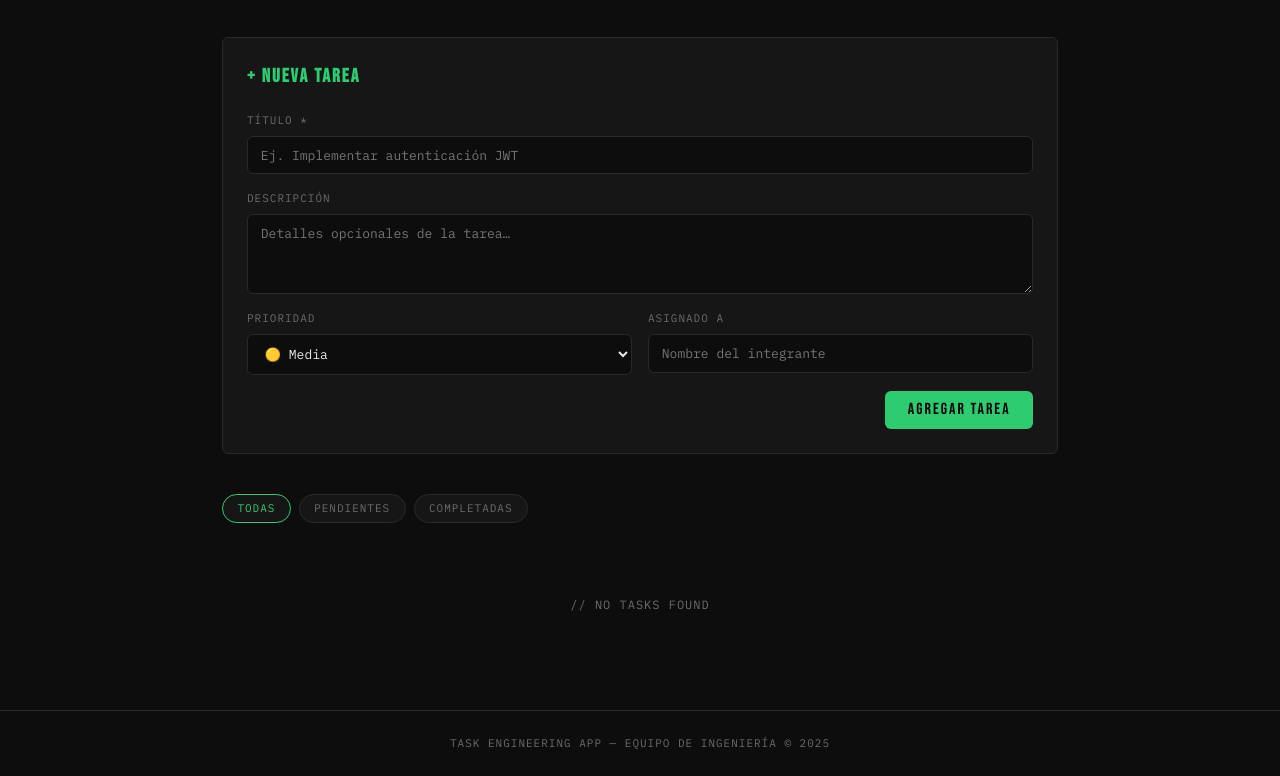
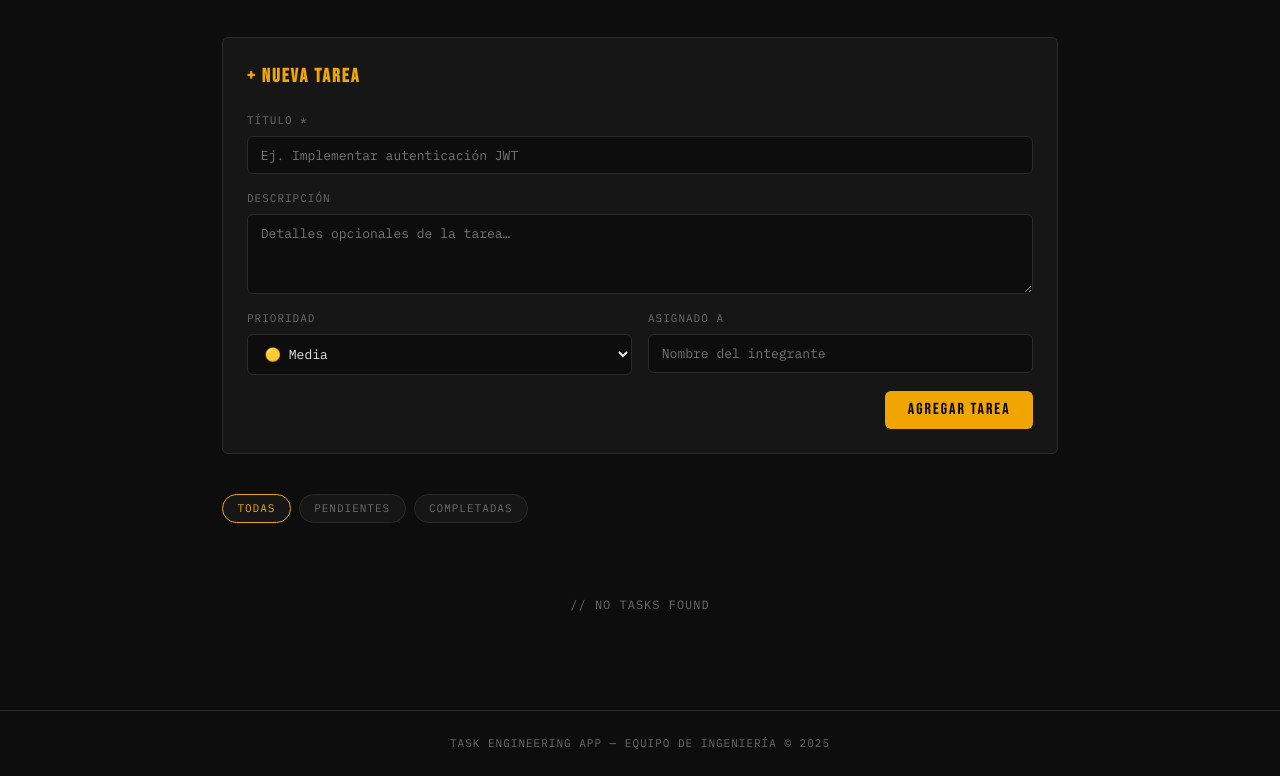
Before and after one commit to josue2718/-task-engineering-app, a plain HTML site: page index.html in a window 1280 px wide. Shown: the part 121-897 px from the top of the page. Drawn offline with Linux system fonts and the light colour scheme.

```diff
--- a/css/styles.css
+++ b/css/styles.css
@@ -4,7 +4,7 @@
   --surface: #161616;
   --surface-2: #1f1f1f;
   --border: #2a2a2a;
-  --accent: #2ecc71;
+  --accent: #f0a500;
   --accent-dim: rgba(240, 165, 0, 0.12);
   --text: #e8e8e8;
   --text-muted: #6b6b6b;
```
